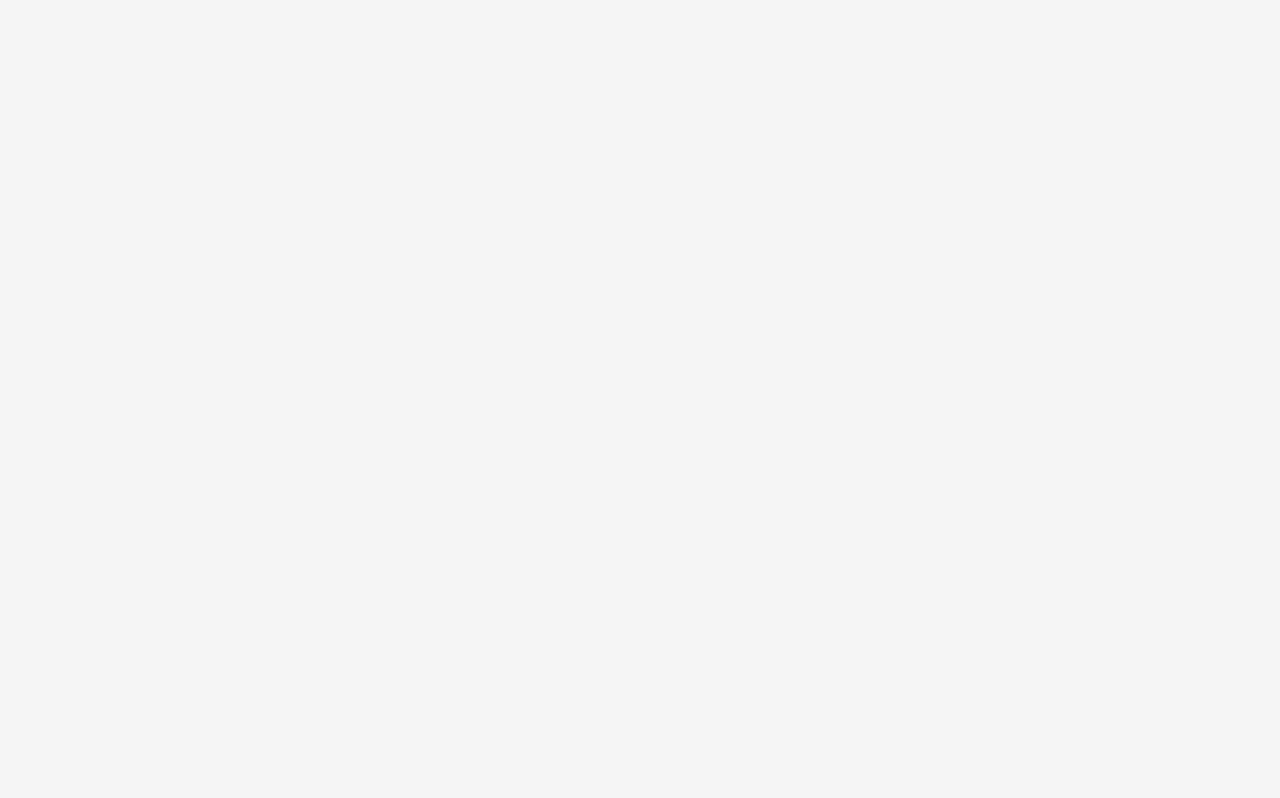
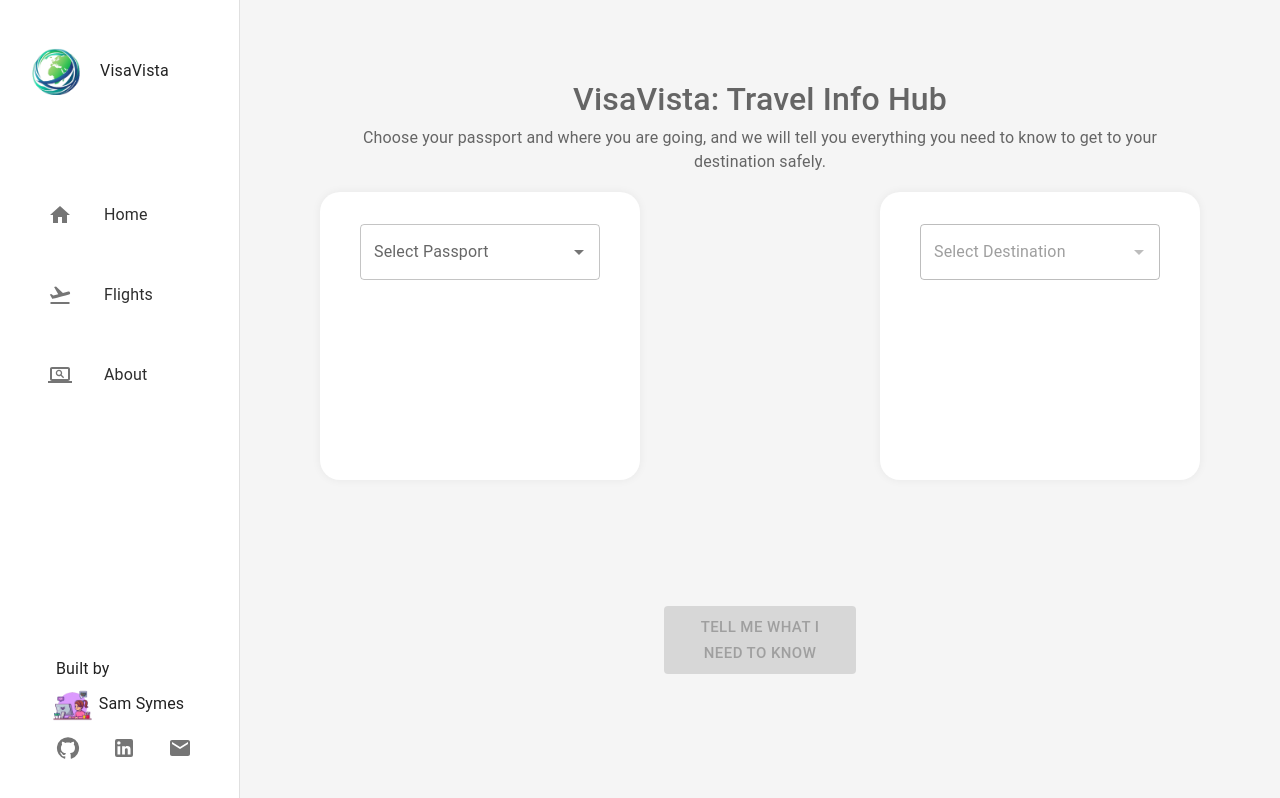
Before and after one commit to samsymes/VisaVista, a React (Vite) app: page / in a window 1280 px wide. Before the commit this address had no page. Built offline with nearby package versions, Linux system fonts and the light colour scheme; no server answers.

Commit message:
404 error

```diff
--- a/src/Main.jsx
+++ b/src/Main.jsx
@@ -1,21 +1,22 @@
 import ReactDOM from "react-dom/client";
-import { BrowserRouter as Router, Routes, Route } from "react-router-dom";
+import { BrowserRouter, Routes, Route } from "react-router-dom";
 import App from "./Routes/App.jsx";
 import "bootstrap/dist/css/bootstrap.min.css";
 import Results from "./Routes/Results.jsx";
 import Flights from "./Routes/Flights.jsx";
 import About from "./Routes/About.jsx";
 import "./main.css";
+
 const root = document.getElementById("root");
 ReactDOM.createRoot(root).render(
   <>
-    <Router>
+    <BrowserRouter baseName={import.meta.env.DEV ? "/" : "/VisaVista"}>
       <Routes>
-        <Route path="/VisaVista" index element={<App />} />
-        <Route path="/VisaVista/Results" element={<Results />} />
-        <Route path="/VisaVista/Flights" element={<Flights />} />
-        <Route path="VisaVista/About" element={<About />} />
+        <Route path="/" index element={<App />} />
+        <Route path="/Results" element={<Results />} />
+        <Route path="/Flights" element={<Flights />} />
+        <Route path="/About" element={<About />} />
       </Routes>
-    </Router>
+    </BrowserRouter>
   </>
 );
```
